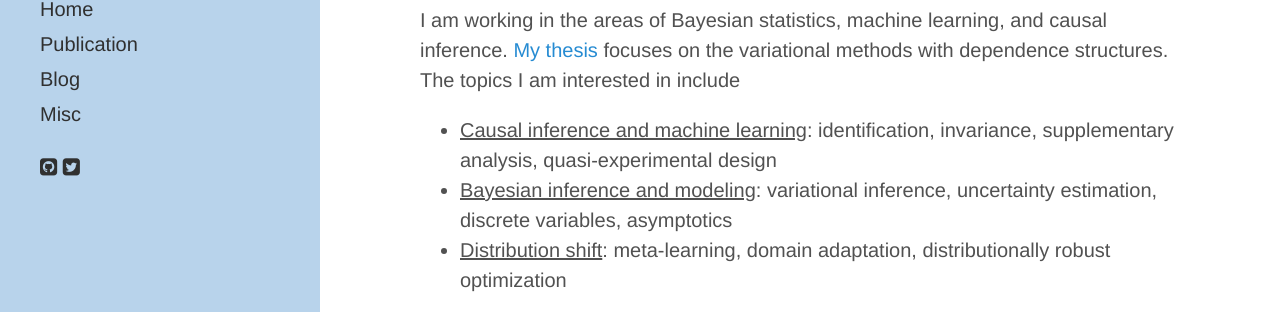
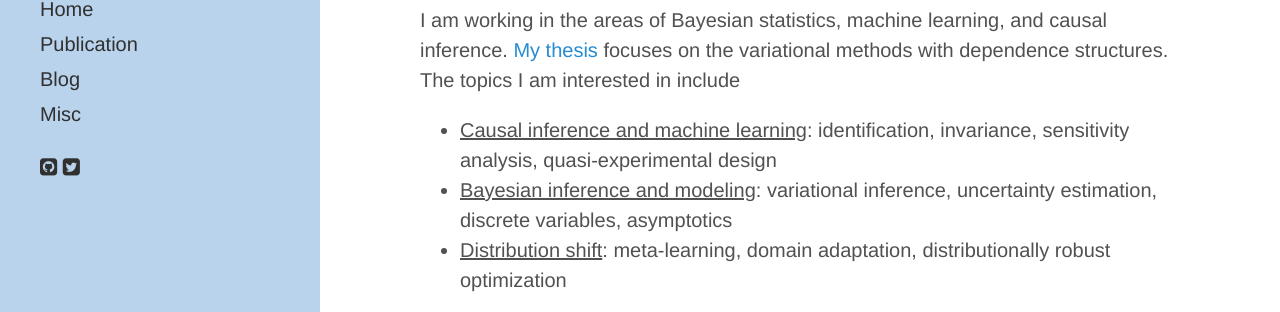
Before and after one commit to mingzhang-yin/mingzhang-yin.github.io, a Jekyll site: the page built from index.md, in a window 1280 px wide. Shown: the part 345-657 px from the top of the page. Built offline with Jekyll 4.4.1, drawn with Linux system fonts in a browser that asks for light colours; nearby versions of some CDN libraries; a style sheet for code colours, icons or effects is not loaded.

Commit message:
Update index.md

```diff
--- a/index.md
+++ b/index.md
@@ -18,7 +18,7 @@ I got my PhD in <a href="https://stat.utexas.edu">Statistics </a> from <a href="
 I am working in the areas of Bayesian statistics, machine learning, and causal inference.  <a                                                                                           href="https://repositories.lib.utexas.edu/bitstream/handle/2152/83980/YIN-DISSERTATION-2020.pdf?sequence=1&isAllowed=y">My thesis </a> focuses on the variational methods with dependence structures. The topics I am interested in include </p>
   <p>
   <ul>
-   <li> <ins>Causal inference and machine learning</ins>: identification, invariance, supplementary analysis, quasi-experimental design </li>
+   <li> <ins>Causal inference and machine learning</ins>: identification, invariance, sensitivity analysis, quasi-experimental design </li>
    <li> <ins>Bayesian inference and modeling</ins>: variational inference, uncertainty estimation, discrete variables, asymptotics </li>
    <li> <ins>Distribution shift</ins>: meta-learning, domain adaptation, distributionally robust optimization </li>
   </ul>
```
